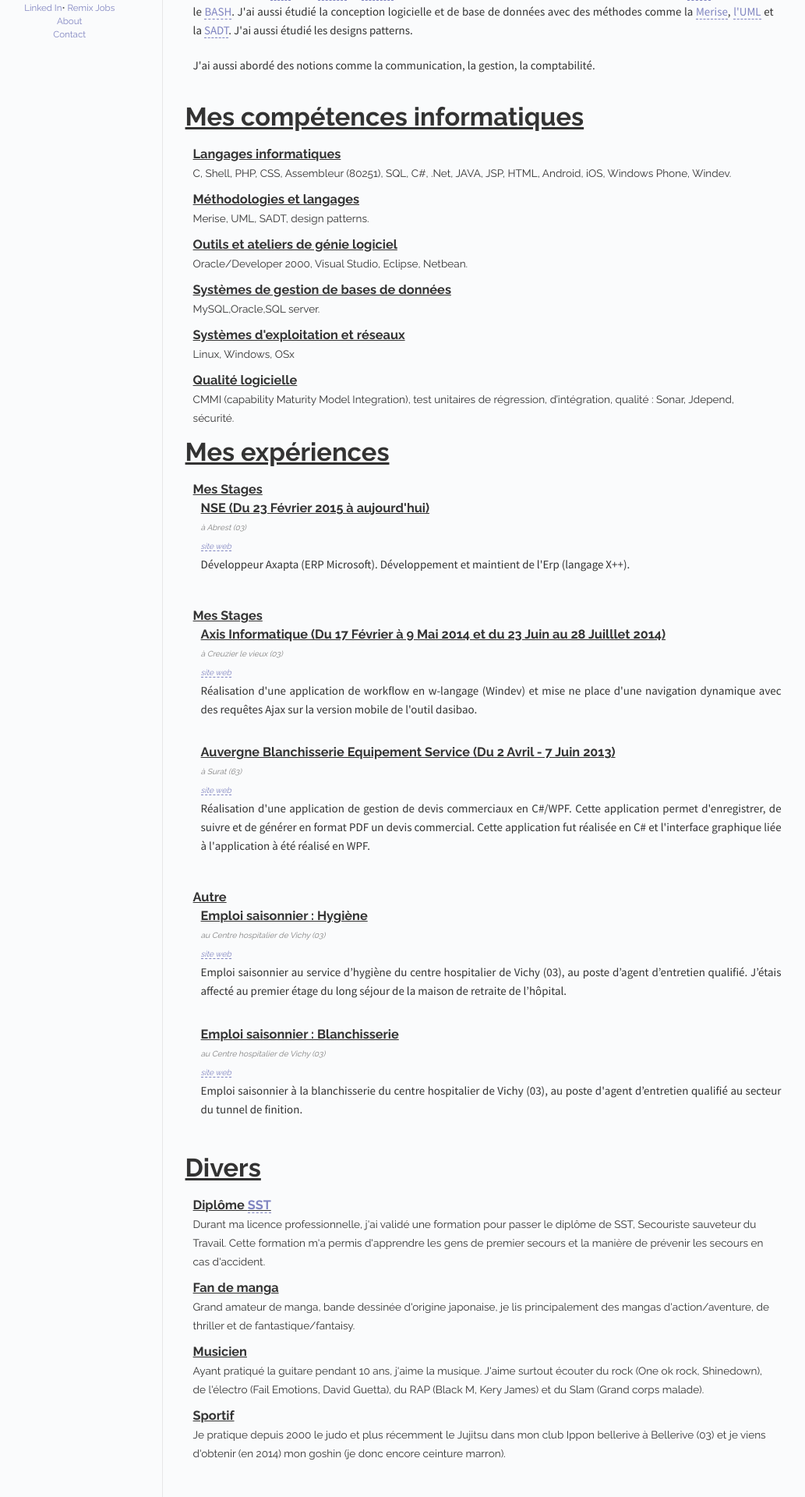
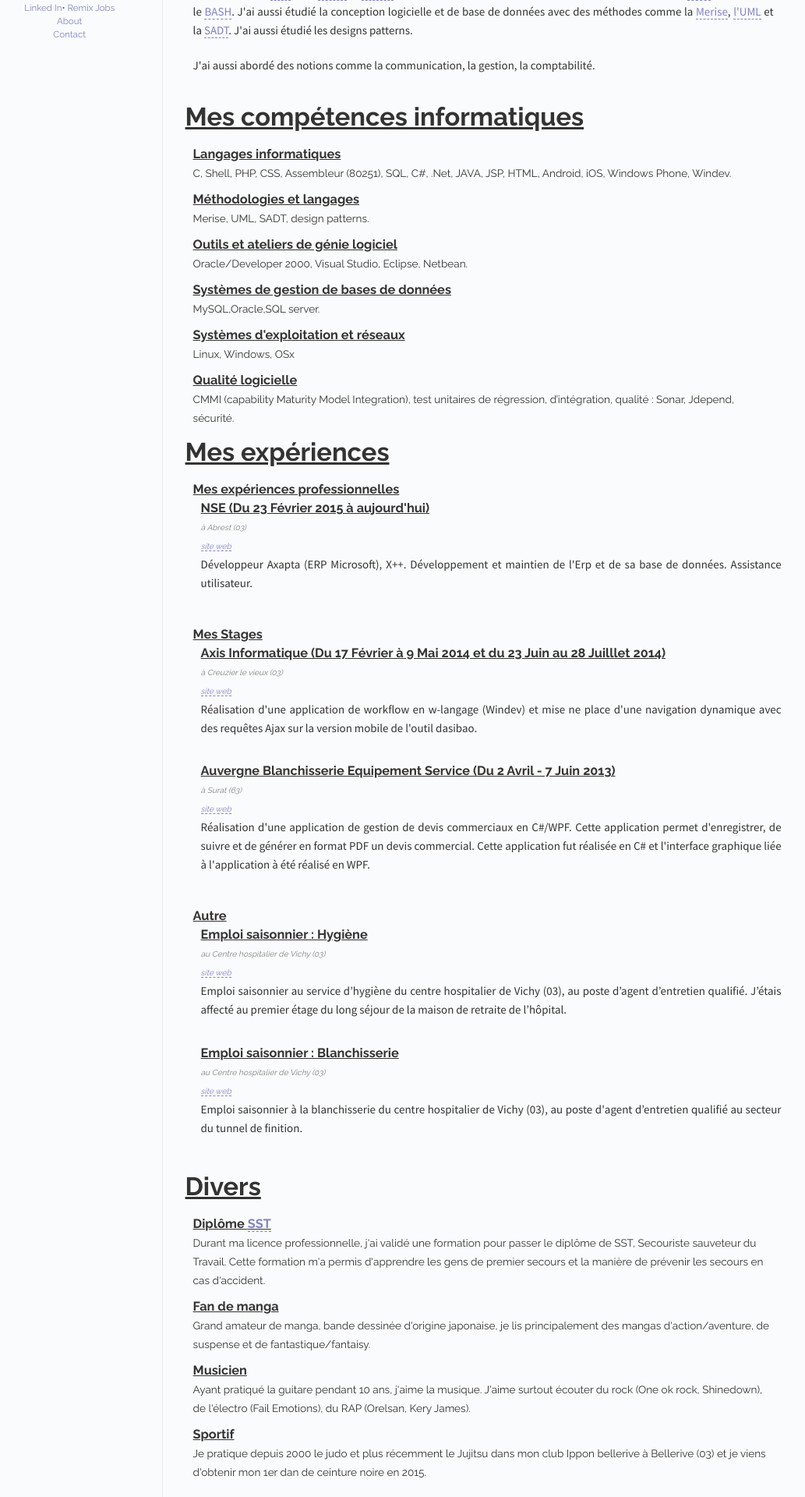
Before and after one commit to VincentVoyer/vincentvoyer.github.io, a Jekyll site: the page built from cv.md, in a window 1280 px wide. Shown: the part 851-2771 px from the top of the page at 78% size, without its empty margins (150-1183 px from the left). Built offline with Jekyll 4.4.1, drawn with Linux system fonts in a browser that asks for light colours.

```diff
--- a/cv.md
+++ b/cv.md
@@ -100,7 +100,7 @@ permalink: /cv/
 		<div class = "cv_item_content">
 			<br/>
 			<div class = "cv_item">
-				<div class ="cv_subitem_title">Mes Stages</div>
+				<div class ="cv_subitem_title">Mes expériences professionnelles</div>
 				<div class ="cv_item_content">
 					<div class = "cv_item">
 						<div class ="cv_subitem_title">NSE (Du 23 Février 2015 à aujourd'hui)</div>
@@ -112,7 +112,7 @@ permalink: /cv/
 							<a href="http://www.nse-groupe.com/">site web</a>
 							</div>
 							<p>
-							Développeur Axapta (ERP Microsoft). Développement et maintient de l'Erp (langage X++).
+							Développeur Axapta (ERP Microsoft), X++. Développement et maintien de l'Erp et de sa base de données. Assistance  utilisateur.
 							</p>
 						</div>
 					</div>
@@ -202,19 +202,19 @@ permalink: /cv/
 			<div class = "cv_item">
 				<div class ="cv_subitem_title">Fan de manga</div>
 				<div class ="cv_item_content">
-					Grand amateur de manga, bande dessinée d'origine japonaise, je lis principalement des mangas d'action/aventure, de thriller et de fantastique/fantaisy.
+					Grand amateur de manga, bande dessinée d'origine japonaise, je lis principalement des mangas d'action/aventure, de suspense et de fantastique/fantaisy.
 				</div>
 			</div>
 			<div class = "cv_item">
 				<div class ="cv_subitem_title">Musicien</div>
 				<div class ="cv_item_content">
-					Ayant pratiqué la guitare pendant 10 ans, j'aime la musique. J'aime surtout écouter du rock (One ok rock, Shinedown), de l'électro (Fail Emotions, David Guetta), du RAP (Black M, Kery James) et du Slam (Grand corps malade).
+					Ayant pratiqué la guitare pendant 10 ans, j'aime la musique. J'aime surtout écouter du rock (One ok rock, Shinedown), de l'électro (Fail Emotions), du RAP (Orelsan, Kery James).
 				</div>
 			</div>
 			<div class = "cv_item">
 				<div class ="cv_subitem_title">Sportif</div>
 				<div class ="cv_item_content">
-					Je pratique depuis 2000 le judo et plus récemment le Jujitsu dans mon club Ippon bellerive à Bellerive (03) et je viens d'obtenir (en 2014) mon goshin (je donc encore ceinture marron).
+					Je pratique depuis 2000 le judo et plus récemment le Jujitsu dans mon club Ippon bellerive à Bellerive (03) et je viens d'obtenir mon 1er dan de ceinture noire en 2015.
 				</div>
 			</div>
 		</div>
```
Also changed, not shown: _posts/2015-04-15-LocalDrive.md (+4 -1 lines), _posts/2015-04-15-RssReader.md (+5 -1 lines).
